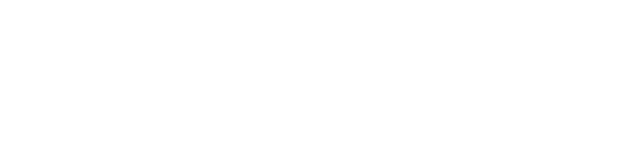
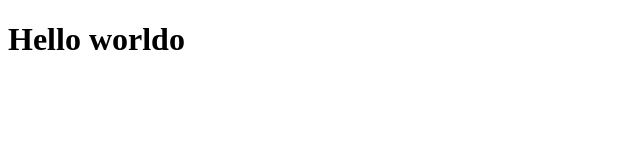
Before and after one commit to jowleen/jowleen.github.io, a plain HTML site: page index.html in a window 1280 px wide. Shown: the whole page, without its empty margins (0-640 px from the left). Drawn offline with Linux system fonts and the light colour scheme.

Commit message:
Added some styles

```diff
--- a/index.html
+++ b/index.html
@@ -1,8 +1,9 @@
 <!DOCTYPE html>
 <html>
+  <body>
+    <link rel="stylesheet" href="styles.css">
     <title>Joulien's Page</title>
-<link rel="stylesheet" href="styles.css">
-  <body>
+    <h1>Hello worldo</h1>
 
   </body>
 </html>
```
